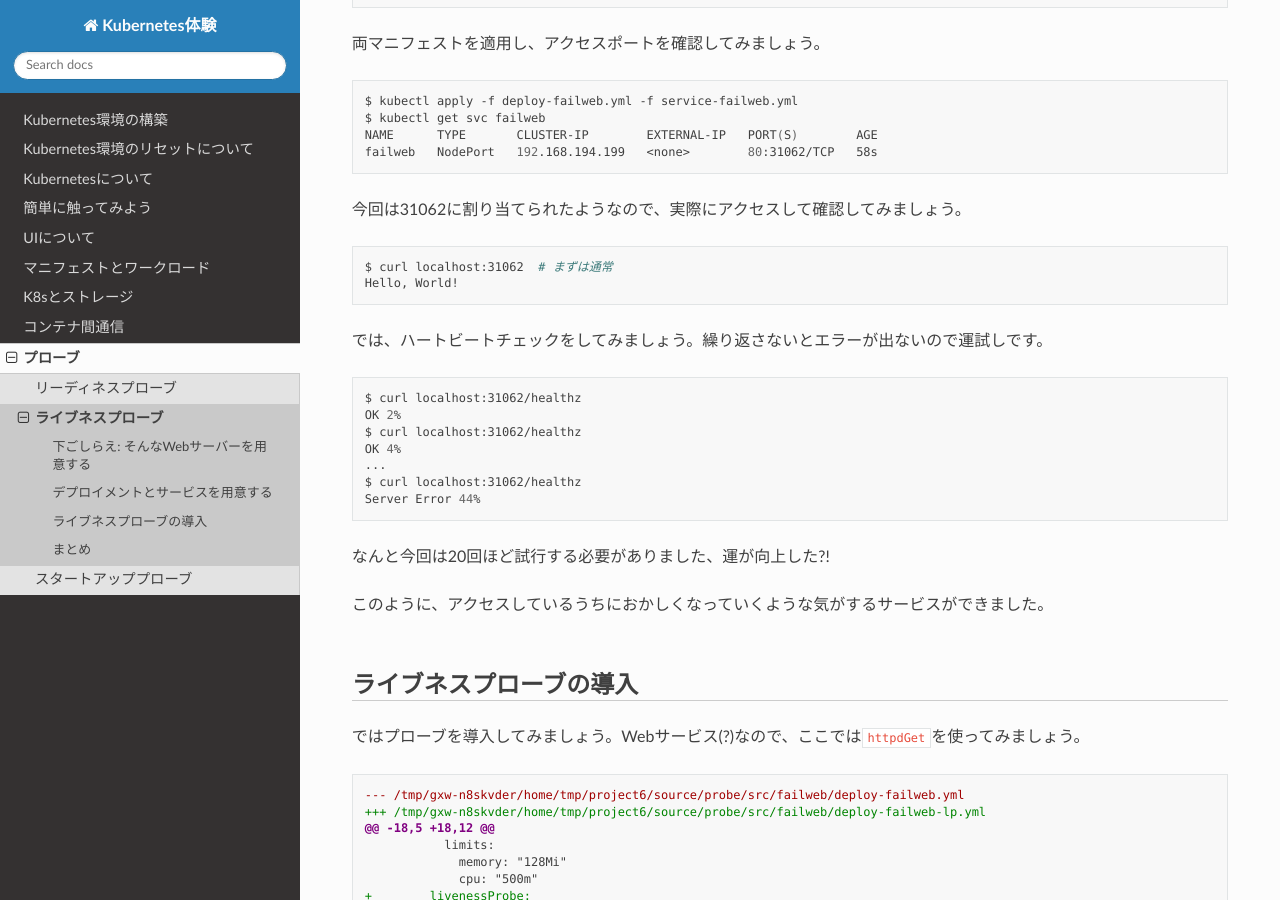
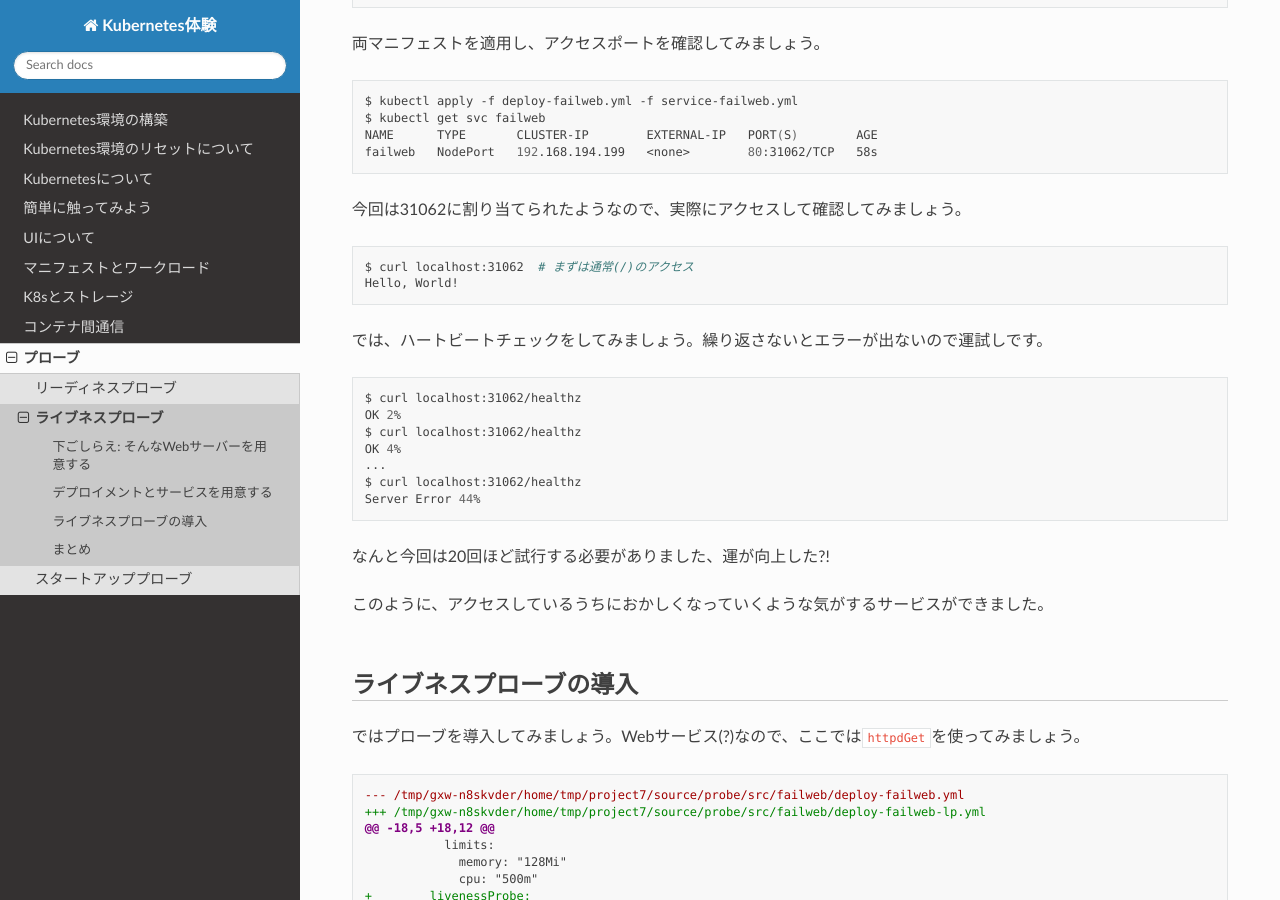
Before and after one commit to kd1321373/k8sdoc-2024, a Sphinx documentation site: the page built from source/probe/liveness.md, in a window 1280 px wide and 900 px high, scrolled down 2803 px. Built offline with Sphinx 7.4.7 and the Read the Docs theme 3.1.0, drawn with Linux system fonts in a browser that asks for light colours; pages that are not in the unit, such as notebooks, are missing from menus.

Commit message:
記事中でファイル名の表示(出力上は意味なかった?)

````diff
--- a/source/probe/liveness.md
+++ b/source/probe/liveness.md
@@ -76,7 +78,7 @@
 今回は31062に割り当てられたようなので、実際にアクセスして確認してみましょう。
 
 ```bash
-$ curl localhost:31062  # まずは通常
+$ curl localhost:31062  # まずは通常(/)のアクセス
 Hello, World!
 ```
 
````
Also changed, not shown: other parts of source/probe/liveness.md (+2 -0 lines).
